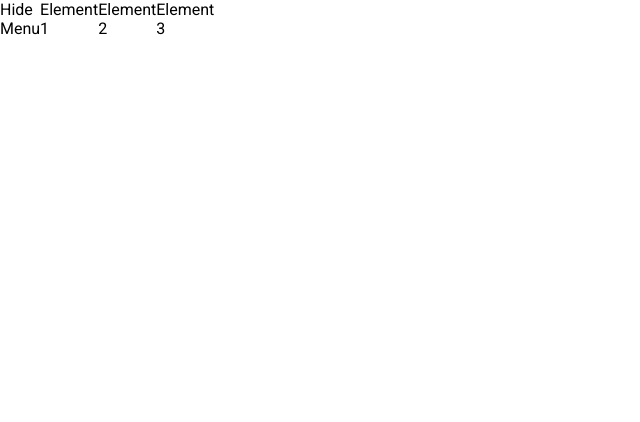
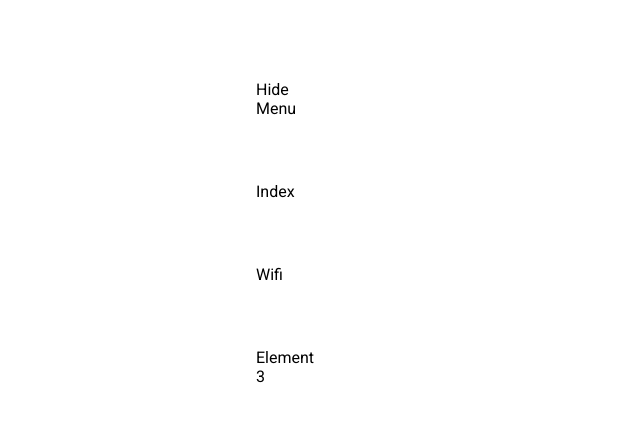
Before and after one commit to teusch-shawn-unilu/robot_suite_v2, a Flask app: page / in a window 1280 px wide. Shown: the top 422 px of the page, without its empty margins (0-640 px from the left). Run offline with Flask 3, Linux system fonts and the light colour scheme.

Commit message:
create base for network interface

```diff
--- a/tello_app/main.py
+++ b/tello_app/main.py
@@ -20,6 +20,7 @@ def get_wifi_networks():
             networks.append((wifi[0], False if wifi[1] == "--" else True))
             wifi_set.remove(wifi[0])
 
+    print(networks)
     return jsonify({"networks": networks})
 
 @app.route("/get_connected_network")
--- /dev/null
+++ b/tello_app/static/mainPage.js
@@ -0,0 +1,11 @@
+export class MainPage {
+    constructor () {}
+
+    start() {
+        console.log("starting main page")
+    }
+
+    stop() {
+        console.log("stoping main page")
+    }
+}
--- a/tello_app/static/script.js
+++ b/tello_app/static/script.js
@@ -1,4 +1,5 @@
-import {WifiPage} from "/static/wifiPage.js"
+import { WifiPage } from "/static/wifiPage.js"
+import { MainPage } from "/static/mainPage.js"
 
 document.addEventListener("DOMContentLoaded", function () {
     const menu = document.getElementById("menu");
@@ -12,7 +13,31 @@ document.addEventListener("DOMContentLoaded", function () {
     hideMenuBtn.addEventListener("click", function () {
         menu.classList.toggle("show");
     })
-  });
+});
 
-var test = new WifiPage()
-//test.start()
+document.addEventListener("DOMContentLoaded", function () {
+    const menu = document.getElementById("menu");
+
+    const indexSectionBtn = document.getElementById("index-menu-btn");
+    const indexPage = new MainPage();
+    var currentPage = indexPage;
+
+    currentPage.start();
+
+    const wifiSectionBtn = document.getElementById("wifi-menu-btn");
+    const wifiPage = new WifiPage();
+
+    indexSectionBtn.addEventListener("click", function () {
+        currentPage.stop();
+        currentPage = indexPage;
+        currentPage.start()
+        menu.classList.toggle("show");
+    });
+
+    wifiSectionBtn.addEventListener("click", function () {
+        currentPage.stop();
+        currentPage = wifiPage;
+        currentPage.start();
+        menu.classList.toggle("show");
+    });
+});
--- a/tello_app/static/style.css
+++ b/tello_app/static/style.css
@@ -23,6 +23,12 @@ body {
 
 #menu {
     display: flex;
+    flex-direction: column;
+    justify-content: top;
+    align-items: left;
+    padding-top: 10vh;
+    padding-left: 20vw;
+    gap: 8vh;
 }
 
 @media only screen and (max-width: 600px) {
@@ -40,19 +46,24 @@ body {
         position: absolute;
         width: 100vw;
         height: 100vh;
-        display: flex;
-        flex-direction: column;
-        justify-content: top;
-        align-items: left;
-        padding-top: 10vh;
-        padding-left: 20vw;
-        gap: 8vh;
+
         transform: translateX(-100vw);
         transition: transform 0.75s ease-in-out;
         background-color: aqua;
     }
 
     #menu.show {
-        transform: translateX(0)
+        transform: translateX(0);
+    }
+
+    .wifi-network {
+        width: 100vw;
+        height: 10vh;
+        padding-inline: 15vw;
+        display: flex;
+        flex-direction: row;
+        align-items: center;
+        justify-content: space-between;
+        font-size: 4vw;
     }
   }
--- a/tello_app/static/wifiPage.js
+++ b/tello_app/static/wifiPage.js
@@ -1,8 +1,12 @@
 export class WifiPage {
-    constructor() {}
+    constructor() {
+        this.wifiInterfaces = document.getElementById("wifi-networks");
+        this.networks = [];
+    }
 
     start() {
-        this.intervalId = window.setInterval(async function () {
+        console.log("starting wifi page")
+        this.intervalId = window.setInterval(async () => {
             try {
                 var response = await fetch("/get_wifi_networks");
 
@@ -10,6 +14,7 @@ export class WifiPage {
                     console.log("Issue fetching wifi networks");
 
                 this.networks = await response.json();
+                this.networks = this.networks["networks"];
 
                 response = await fetch("/get_connected_network");
 
@@ -18,10 +23,10 @@ export class WifiPage {
 
                 this.connected_network = await response.json();
 
-                updateWifiInterface();
+                this.updateWifiInterface()
 
             } catch (error) {
-                console.log("Error fetching wifi networks")
+                console.log("Error fetching wifi networks " + error);
             }
         }, 10000);
     }
@@ -29,14 +34,36 @@ export class WifiPage {
     stop() {
         clearInterval(this.intervalId);
         this.intervalId = null;
+        this.wifiInterfaces.textContent = '';
+        console.log("stoping wifi page")
     }
 
     updateWifiInterface() {
-        console.log(this.networks);
-        console.log(this.connected_network);
+        this.wifiInterfaces.textContent = '';
+
+        this.networks.forEach(element => {
+            this.wifiInterfaces.appendChild(
+                this.getWifiTemplate(element[0], element[1])
+            );
+        })
     }
 
-    connect() {
+    getWifiTemplate(networkName, hasPassword) {
+        const wifiName = document.createElement("p");
+        wifiName.innerHTML = networkName;
+
+        const isSecure = document.createElement("p");
+        isSecure.innerHTML = hasPassword ? "pw required": "no pw";
+
+        const wifiInterface = document.createElement("div");
+        wifiInterface.classList.add("wifi-network");
+        wifiInterface.appendChild(wifiName);
+        wifiInterface.appendChild(isSecure);
+
+        return wifiInterface;
+    }
+
+    connect() {
 
     }
 }
--- a/tello_app/templates/index.html
+++ b/tello_app/templates/index.html
@@ -11,11 +11,11 @@
             <div id="hide-menu">
                 Hide Menu
             </div>
-            <div class="menu-el">
-                <p>Element 1</p>
+            <div class="menu-el" id="index-menu-btn">
+                <p>Index</p>
             </div>
-            <div class="menu-el">
-                <p>Element 2</p>
+            <div class="menu-el" id="wifi-menu-btn">
+                <p>Wifi</p>
             </div>
             <div class="menu-el">
                 <p>Element 3</p>
@@ -28,7 +28,9 @@
 
         <!-- Wifi Section -->
         <div id="wifi-section">
+            <div id="wifi-networks">
 
+            </div>
         </div>
     </body>
 </html>
```
